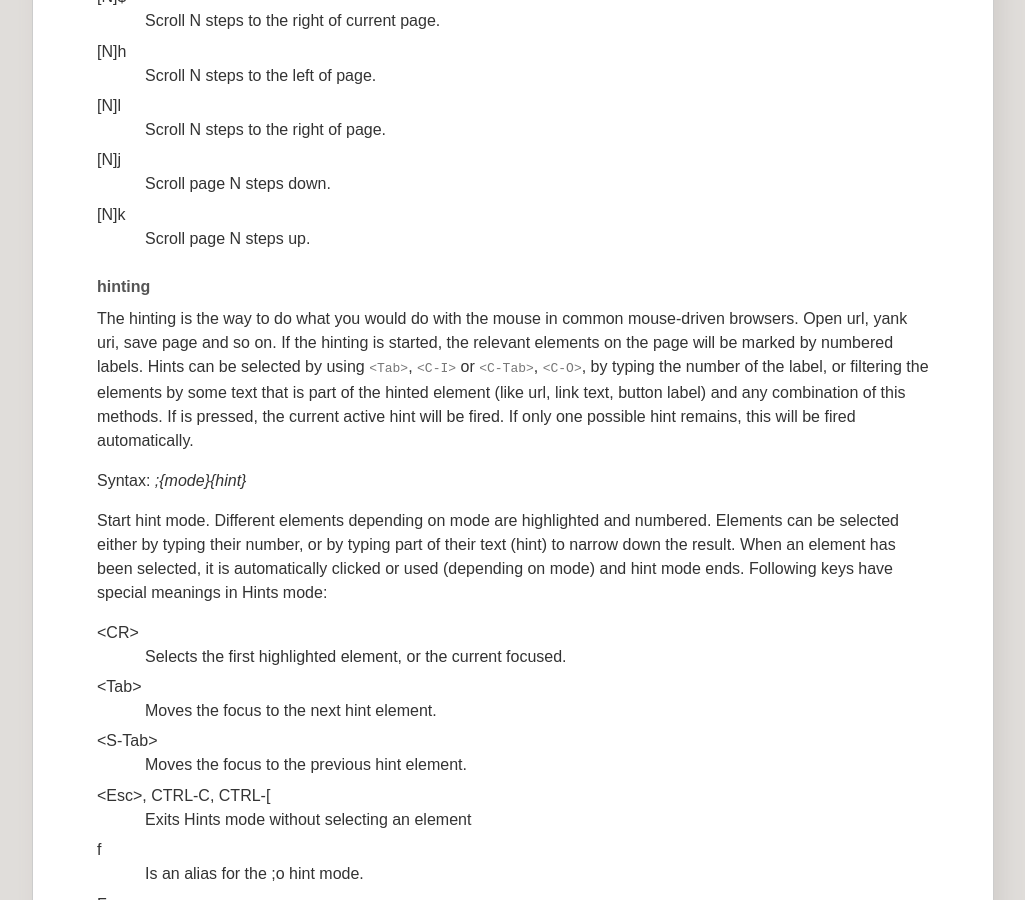
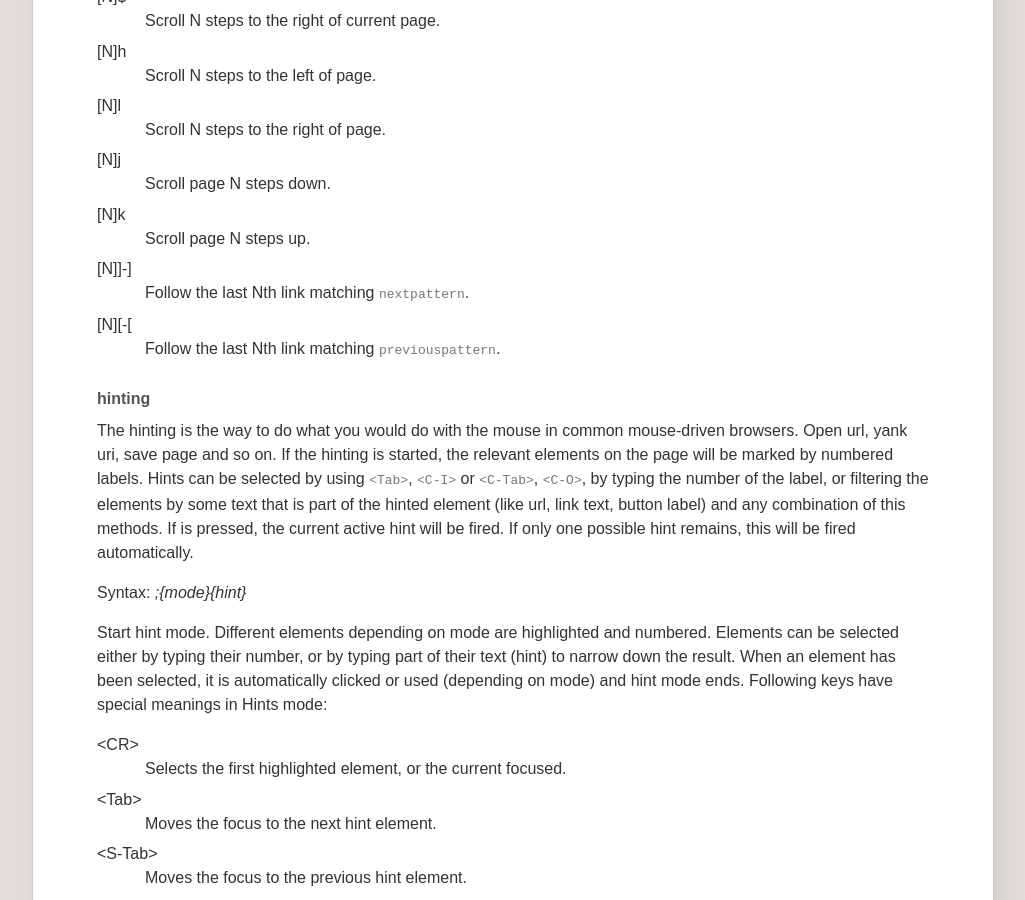
Before and after one commit to fanglingsu/vimb, a Jekyll site: the page built from keybindings.md, in a window 1280 px wide and 900 px high, scrolled down 2191 px. Shown: the whole window, without its empty margins (127-1152 px from the left). Built offline with Jekyll 4.4.1, drawn with Linux system fonts in a browser that asks for light colours.

Commit message:
Added new perv/next feature to keybindings.

```diff
--- a/keybindings.md
+++ b/keybindings.md
@@ -130,6 +130,12 @@ CTRL-C
 
 [N]k
 : Scroll page N steps up.
+
+[N]]-]
+: Follow the last Nth link matching `nextpattern`.
+
+[N][-[
+: Follow the last Nth link matching `previouspattern`.
 
 ### hinting
 {:#hinting}
```
